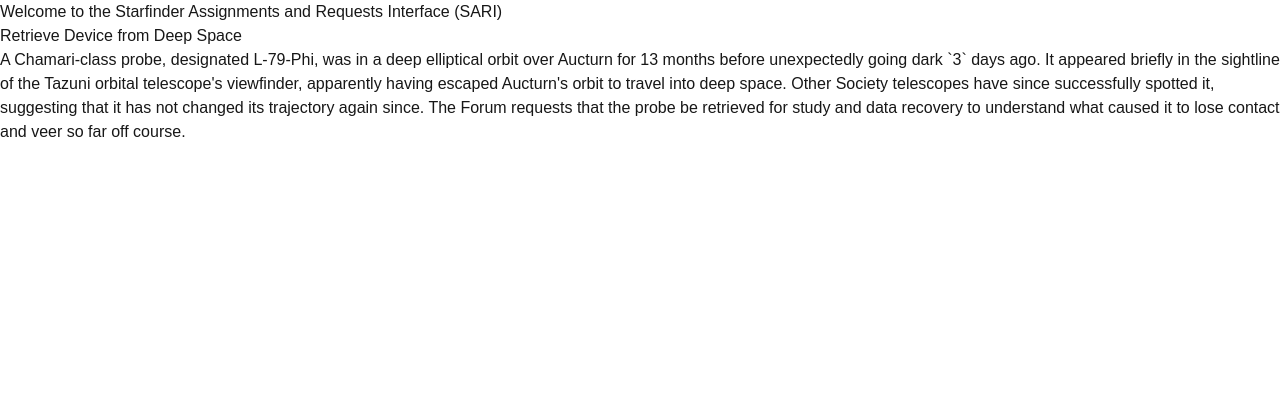
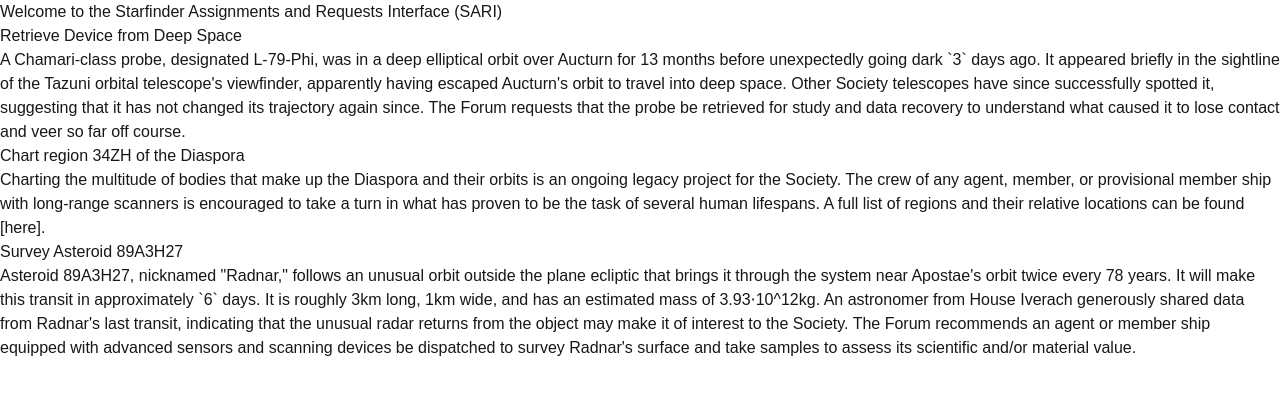
Before and after one commit to jackh404/starfinder, a Next.js app: page / in a window 1280 px wide. Shown: the top 394 px of the page. Built offline with nearby package versions, Linux system fonts and the light colour scheme.

Commit message:
Add Assignments

```diff
--- a/app/assignments.json
+++ b/app/assignments.json
@@ -4,10 +4,36 @@
       "title" : "Retrieve Device from Deep Space",
      "sector": "Near Pact Space",
       "duration": "20 to 40 days",
+      "requestor": "Starfinder Society",
       "funds": "Stipend: 12,000 credits",
       "text": "A Chamari-class probe, designated L-79-Phi, was in a deep elliptical orbit over Aucturn for 13 months before unexpectedly going dark `3` days ago. It appeared briefly in the sightline of the Tazuni orbital telescope's viewfinder, apparently having escaped Aucturn's orbit to travel into deep space. Other Society telescopes have since successfully spotted it, suggesting that it has not changed its trajectory again since. The Forum requests that the probe be retrieved for study and data recovery to understand what caused it to lose contact and veer so far off course.",
       "notes": [
         "Suitable for provisional members."
       ]
+    },
+    {
+      "id": 1,
+      "title": "Chart region 34ZH of the Diaspora",
+      "sector": "Pact Space",
+      "duration": "5 to 10 days",
+      "requestor": "Starfinder Society",
+      "funds": "Stipend: 5,000 credits",
+      "text":"Charting the multitude of bodies that make up the Diaspora and their orbits is an ongoing legacy project for the Society. The crew of any agent, member, or provisional member ship with long-range scanners is encouraged to take a turn in what has proven to be the task of several human lifespans. A full list of regions and their relative locations can be found [here].",
+      "notes": [
+        "Suitable for provisional members.",
+        "Please provide as much information as your scanners will allow as to the composition, mass, and shape of each body so that they may be identified and tracked individually."
+      ]
+    },
+    {
+      "id": 2,
+      "title": "Survey Asteroid 89A3H27",
+      "sector": "Pact Space",
+      "duration": "8 to 12 days",
+      "requestor": "Starfinder Society",
+      "funds": "Stipend: 7,000 Credits",
+      "text":"Asteroid 89A3H27, nicknamed \"Radnar,\" follows an unusual orbit outside the plane ecliptic that brings it through the system near Apostae's orbit twice every 78 years. It will make this transit in approximately `6` days. It is roughly 3km long, 1km wide, and has an estimated mass of 3.93⋅10^12kg. An astronomer from House Iverach generously shared data from Radnar's last transit, indicating that the unusual radar returns from the object may make it of interest to the Society. The Forum recommends an agent or member ship equipped with advanced sensors and scanning devices be dispatched to survey Radnar's surface and take samples to assess its scientific and/or material value. ",
+      "notes": [
+        "Suitable for provisional members."
+      ]
     }
   ]
--- a/app/assignments/[slug]/page.tsx
+++ b/app/assignments/[slug]/page.tsx
@@ -10,6 +10,6 @@ export default async function AssignmentPage(
   }
   const assignment: Assignment = await fetchAssignment();
   return (
-    <h1 className="text-3xl font-bold underline">{assignment.title}</h1>
+    <h1 className="text-2xl font-bold underline">{assignment.title}</h1>
   )
 }
--- a/app/types.ts
+++ b/app/types.ts
@@ -4,6 +4,7 @@ export type Assignment = {
   text: string;
   sector: string;
   duration: string;
+  requestor: string;
   funds: string;
   notes: string[];
 };
```
